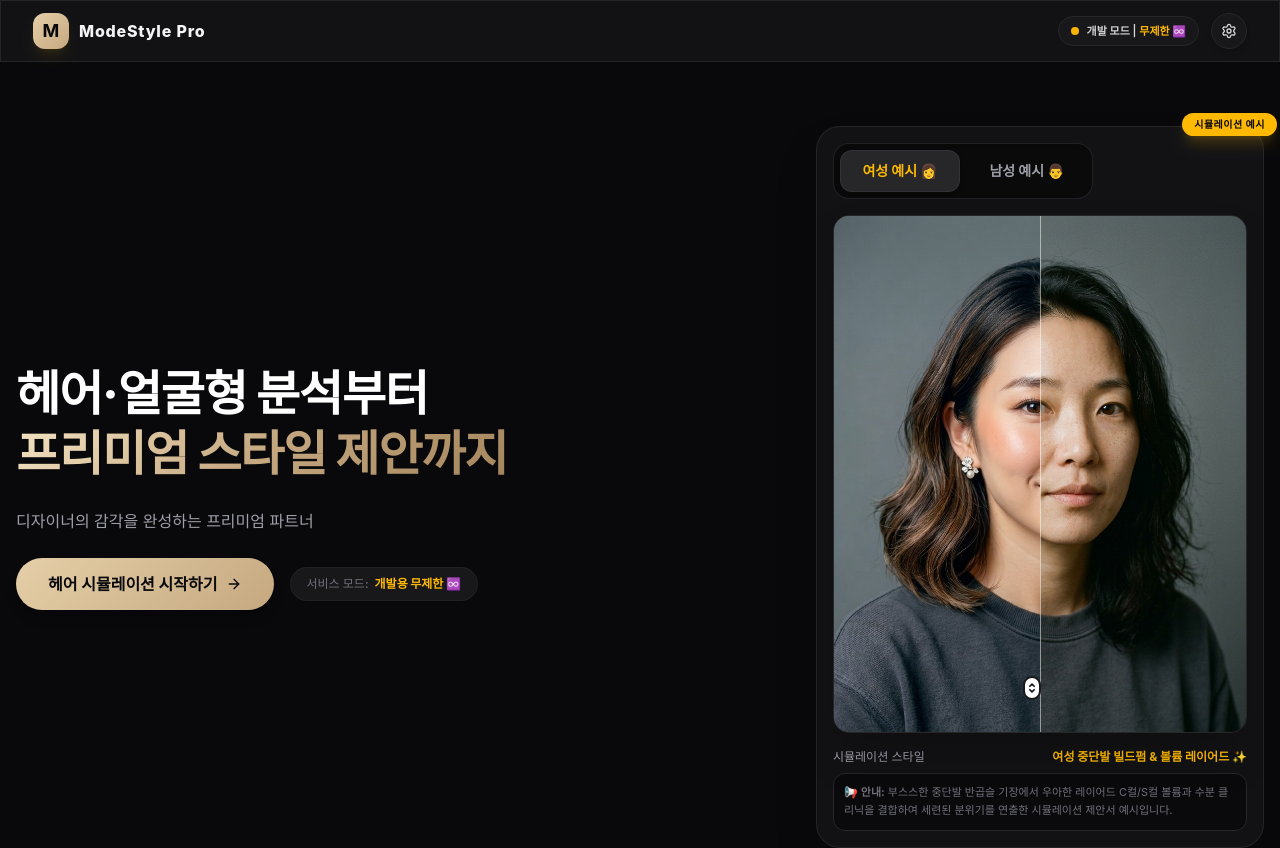
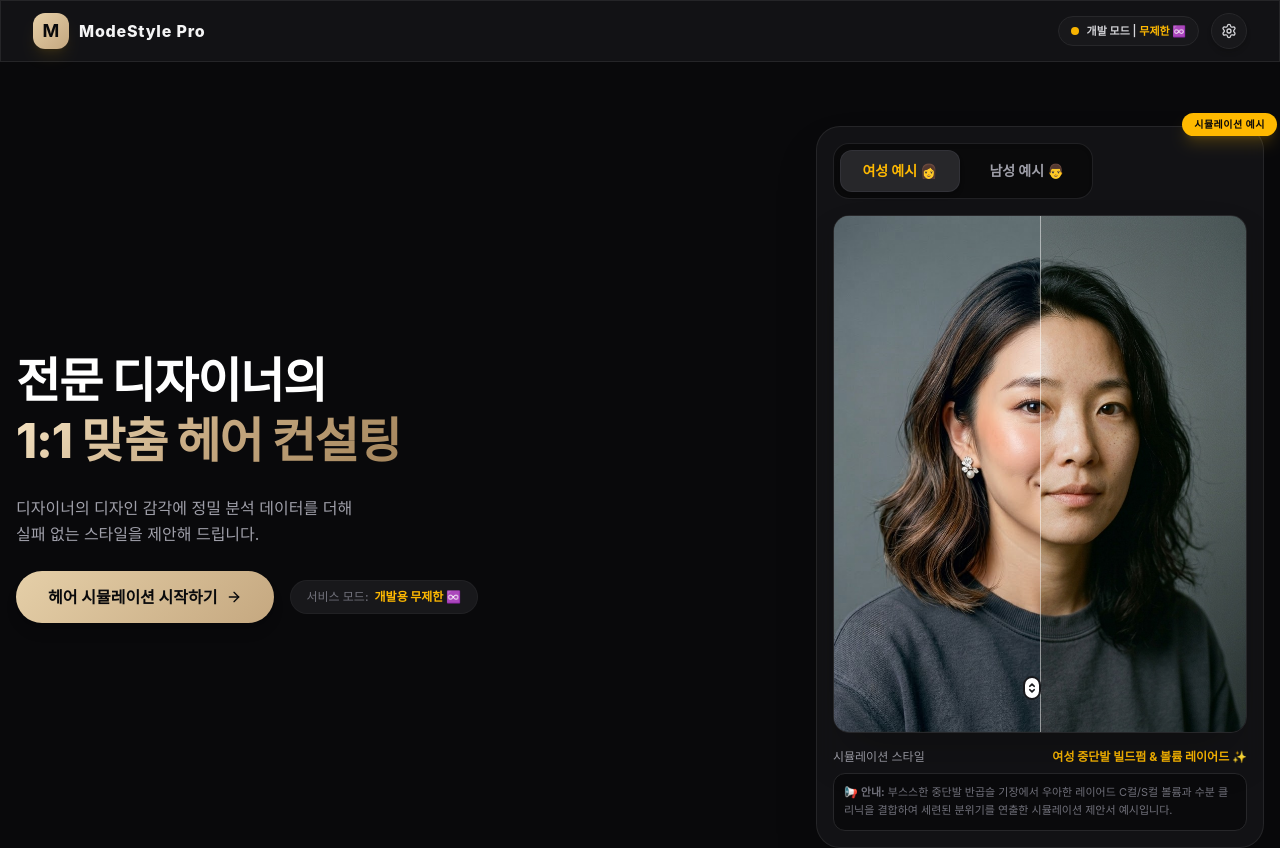
Before and after one commit to DonQsearchforwisdom/ModeStylePro, a Next.js app: page / in a window 1280 px wide. Shown: the top 848 px of the page. Built offline with nearby package versions, Linux system fonts and the light colour scheme; a web font is replaced by a local one.

Commit message:
style: 메인 Hero 섹션의 타이틀 및 브랜드 슬로건 설명 문구를 1:1 맞춤 헤어 컨설팅 콘셉트로 리뉴얼

```diff
--- a/src/app/page.tsx
+++ b/src/app/page.tsx
@@ -1210,12 +1210,13 @@ export default function HomePage() {
         <section className="flex flex-col lg:flex-row items-center gap-12 lg:gap-8">
           <div className="flex-1 space-y-6 text-center lg:text-left">
             <h2 className="text-3xl sm:text-4xl md:text-5xl font-extrabold tracking-tight leading-tight text-white">
-              헤어·얼굴형 분석부터<br />
-              <span className="gold-gradient">프리미엄 스타일 제안까지</span>
+              전문 디자이너의<br />
+              <span className="gold-gradient">1:1 맞춤 헤어 컨설팅</span>
             </h2>
 
             <p className="text-zinc-400 text-sm sm:text-base max-w-xl mx-auto lg:mx-0 leading-relaxed">
-              디자이너의 감각을 완성하는 프리미엄 파트너
+              디자이너의 디자인 감각에 정밀 분석 데이터를 더해<br />
+              실패 없는 스타일을 제안해 드립니다.
             </p>
 
             <div className="flex flex-col sm:flex-row items-center justify-center lg:justify-start gap-4">
```
